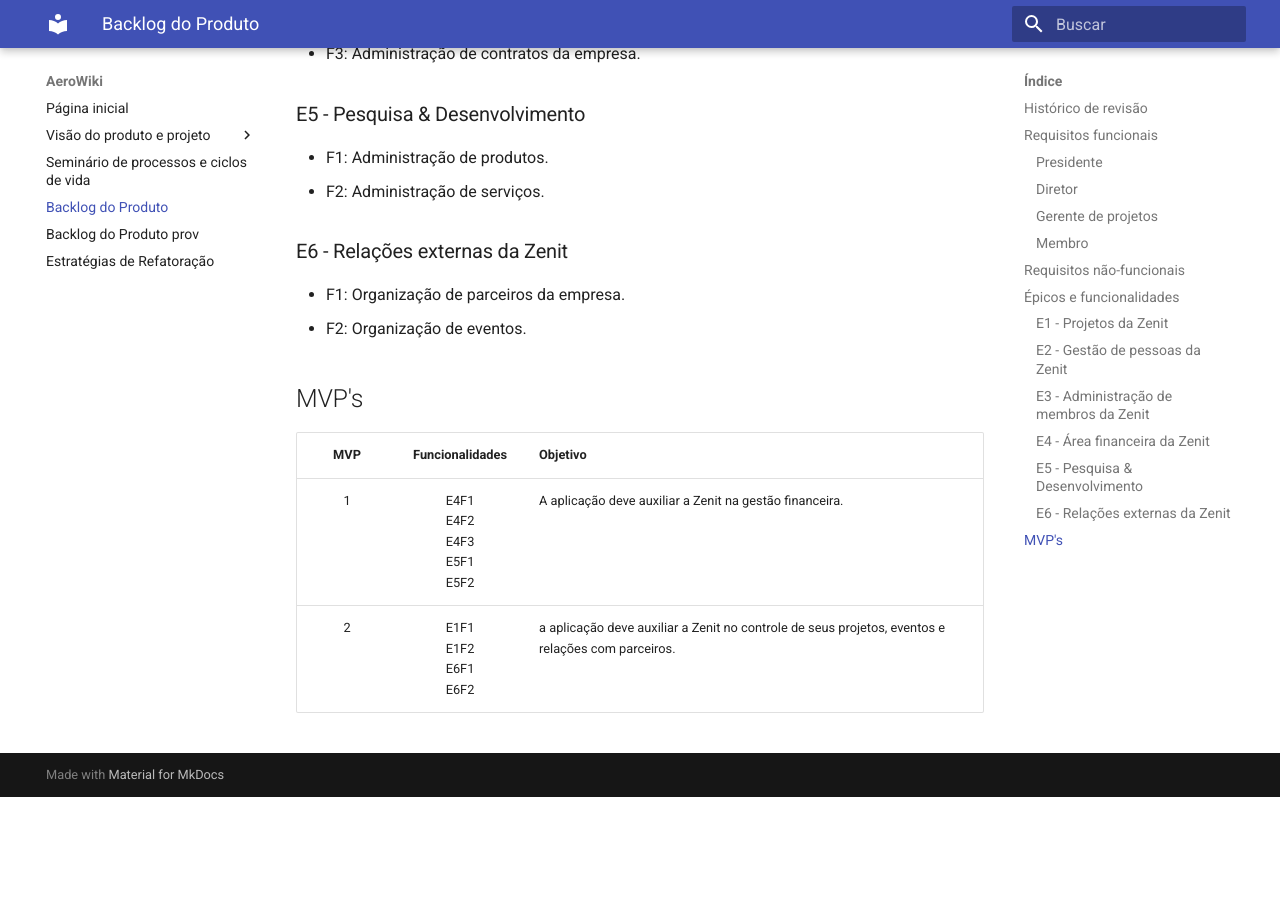
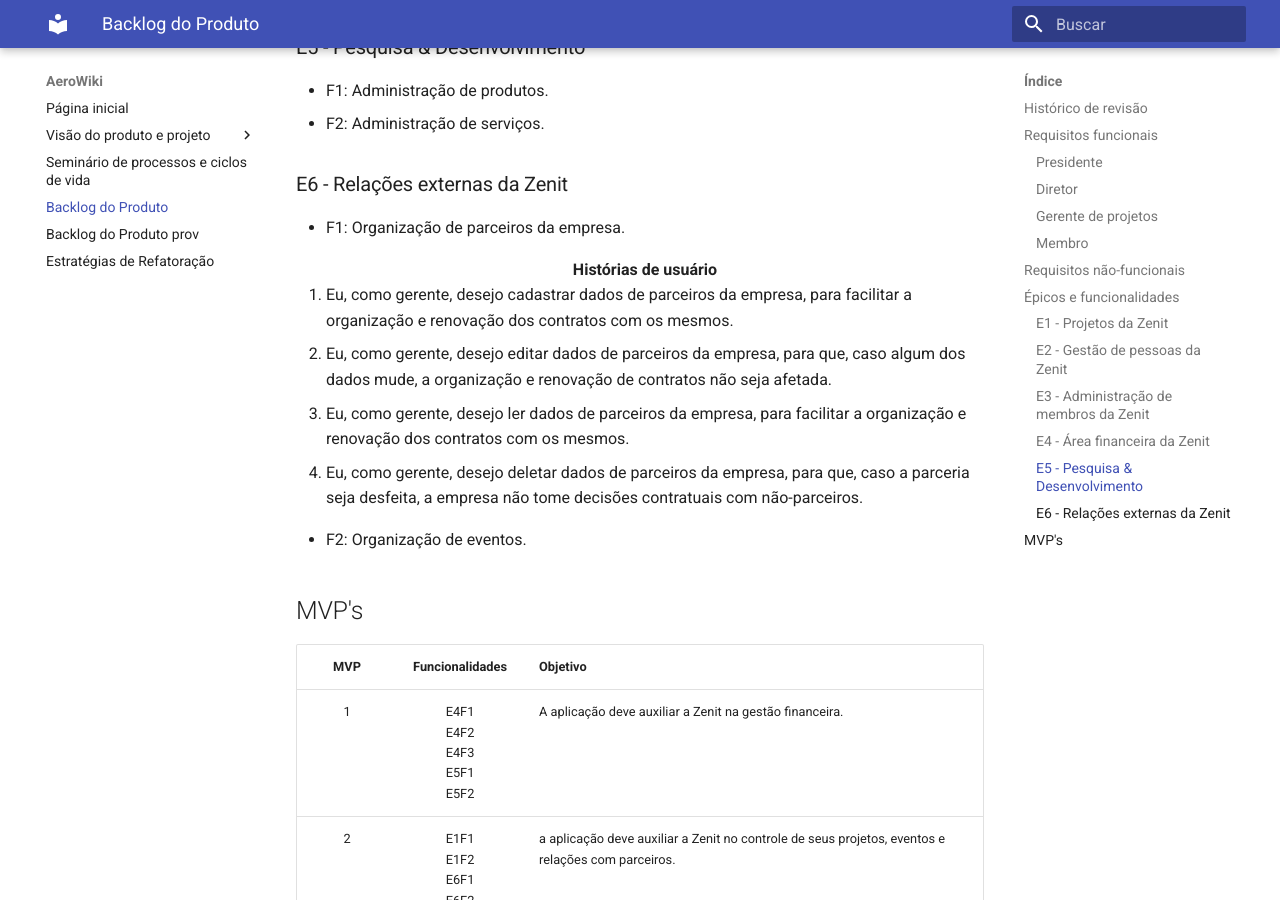
Before and after one commit to mdsreq-fga-unb/2022.2-AeroWiki, an MkDocs documentation site: the page built from docs/backlog_do_produto.md, in a window 1280 px wide and 900 px high, scrolled down 4805 px. Built offline with MkDocs 1.6.1 and Material for MkDocs 9.7.7, drawn with Linux system fonts in a browser that asks for light colours; before the commit the page ends 5602 px from its top, so only the background shows below that.

Commit message:
adição de histórias de usuário

```diff
--- a/docs/backlog_do_produto.md
+++ b/docs/backlog_do_produto.md
@@ -39,8 +39,6 @@
 <ol start = 12>
     <li> O usuário membro deve conseguir ler todos os documentos de projetos e criar, editar ou excluir documentos de projetos do qual fazem parte;
 </ol>
-<br>
-<br>
 
 ## Requisitos não-funcionais
 
@@ -51,8 +49,6 @@
 | RNF3   | Facilidade de uso | O usuário deve conseguir utilizar o software com facilidade após um tempo de treinamento de duas horas. |
 | RNF4   | Portabilidade     | A aplicação deve estar disponível para os navegadores Chrome e Firefox em suas versões mais recentes. |
 | RNF5   | Usabilidade       | Caso um usuário tente utilizar uma funcionalidade sem ter permissão para utilizá-la, o sistema deve avisá-lo de que ele não tem permissão de uso da funcionalidade. |
-
-
 
 ## Épicos e funcionalidades
 
@@ -104,6 +100,14 @@
 
 ### E6 - Relações externas da Zenit
 - F1: Organização de parceiros da empresa.
+
+<ol> <div style="text-align:center;"><b>Histórias de usuário</b></div>
+    <li >Eu, como gerente, desejo cadastrar dados de parceiros da empresa, para facilitar a organização e renovação dos contratos com os mesmos. </li>
+    <li>Eu, como gerente, desejo editar dados de parceiros da empresa, para que, caso algum dos dados mude, a organização e renovação de contratos não seja afetada.</li>
+    <li>Eu, como gerente, desejo ler dados de parceiros da empresa, para facilitar a organização e renovação dos contratos com os mesmos.</li>
+    <li>Eu, como gerente, desejo deletar dados de parceiros da empresa, para que, caso a parceria seja desfeita, a empresa não tome decisões contratuais com não-parceiros.</li>
+</ol>
+
 - F2: Organização de eventos.
 
 ## MVP's
```
